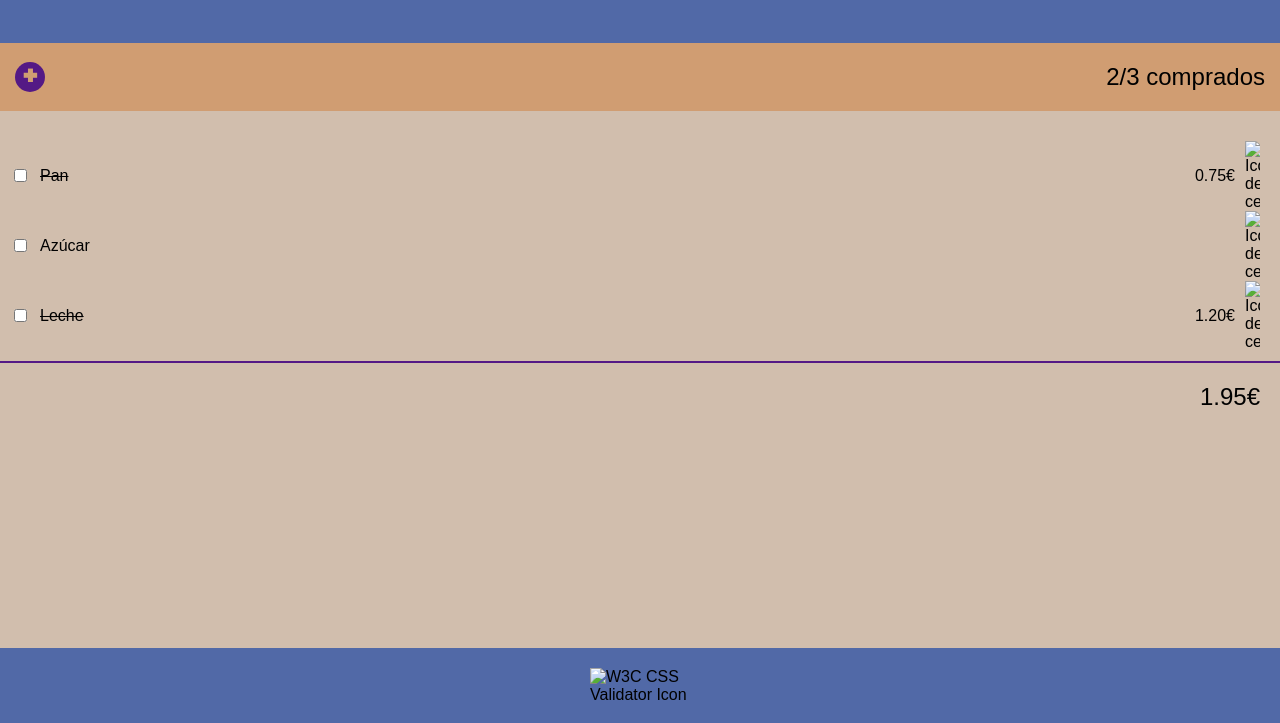
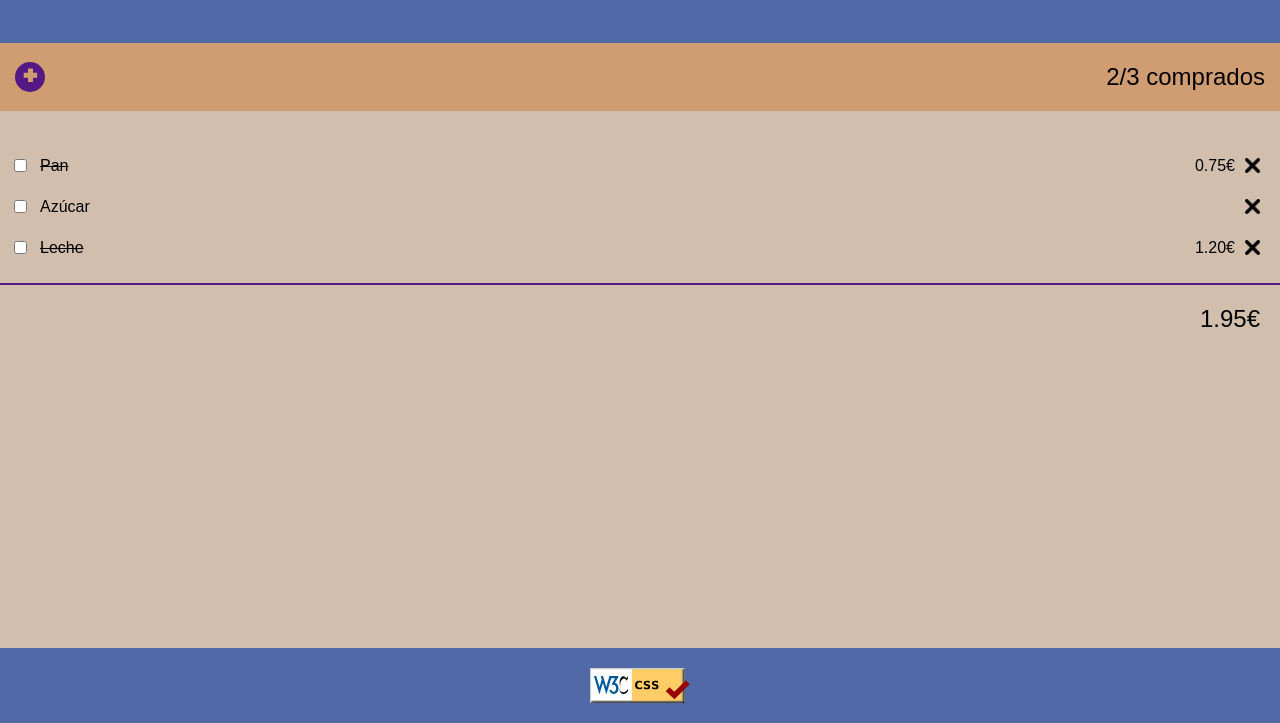
Before and after one commit to AntonioQuijanoB/Challenge-w1-3, a website: page index.html in a window 1280 px wide. Shown: the part 77-800 px from the top of the page. Drawn offline with Linux system fonts and the light colour scheme.

Commit message:
Definitive

```diff
--- a/index.html
+++ b/index.html
@@ -40,7 +40,7 @@
               </div>
               <div>
                 <p>0.75€</p>
-                <img src="img/delete.png" alt="Icono de cerrar" width="15" />
+                <img src="/delete.png" alt="Icono de cerrar" width="15" />
               </div>
             </li>
             <li>
@@ -50,7 +50,7 @@
               </div>
               <div>
                 <p></p>
-                <img src="img/delete.png" alt="Icono de cerrar" width="15" />
+                <img src="/delete.png" alt="Icono de cerrar" width="15" />
               </div>
             </li>
             <li>
@@ -60,7 +60,7 @@
               </div>
               <div>
                 <p>1.20€</p>
-                <img src="img/delete.png" alt="Icono de cerrar" width="15" />
+                <img src="/delete.png" alt="Icono de cerrar" width="15" />
               </div>
             </li>
           </ul>
@@ -69,11 +69,7 @@
         </section>
       </main>
       <footer>
-        <img
-          src="img/valid-css-v.svg"
-          alt="W3C CSS Validator Icon"
-          width="100"
-        />
+        <img src="/valid-css-v.svg" alt="W3C CSS Validator Icon" width="100" />
       </footer>
     </div>
   </body>
```
Also changed, not shown: form.html (+1 -5 lines), delete.png (added).
